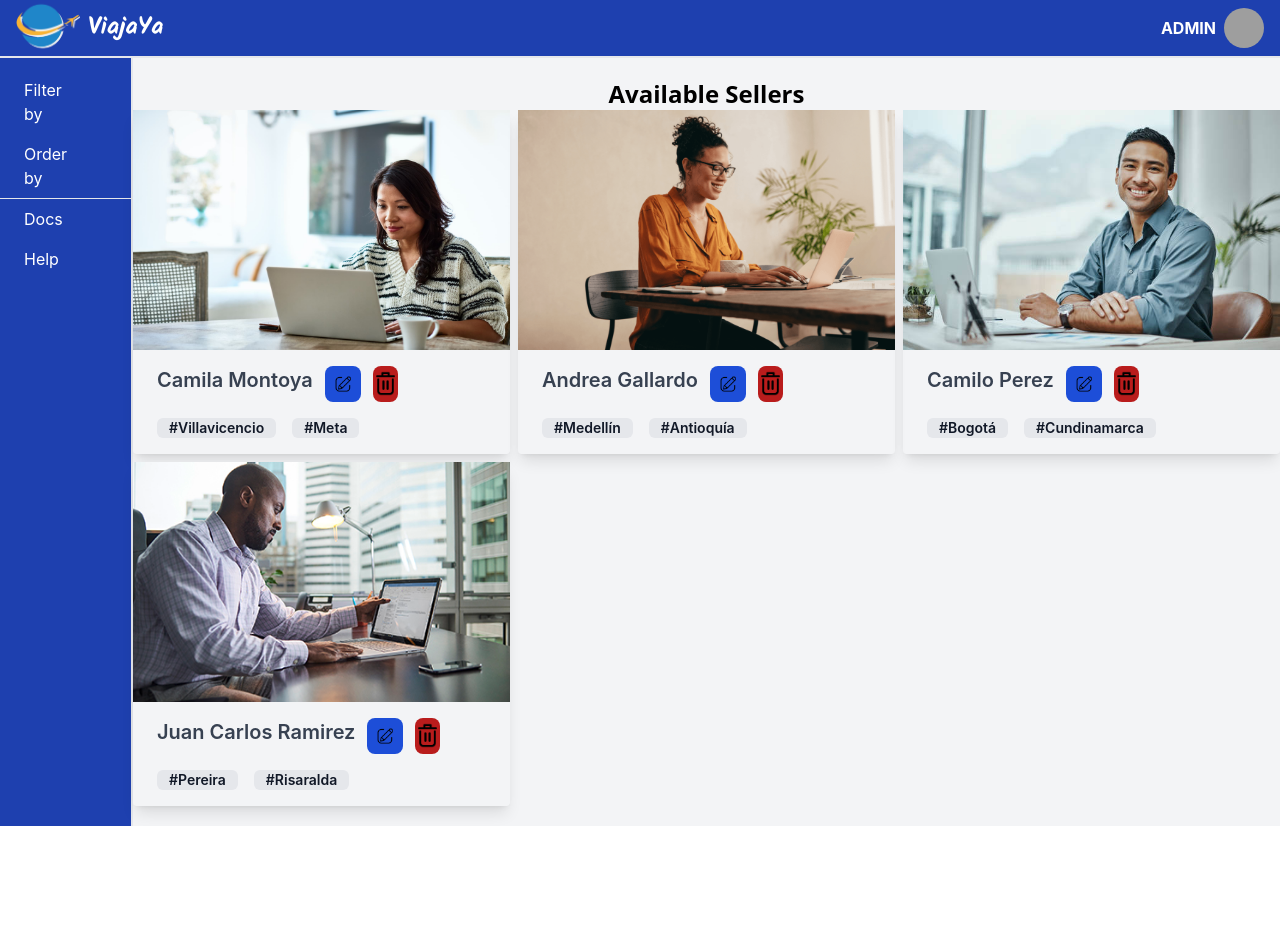
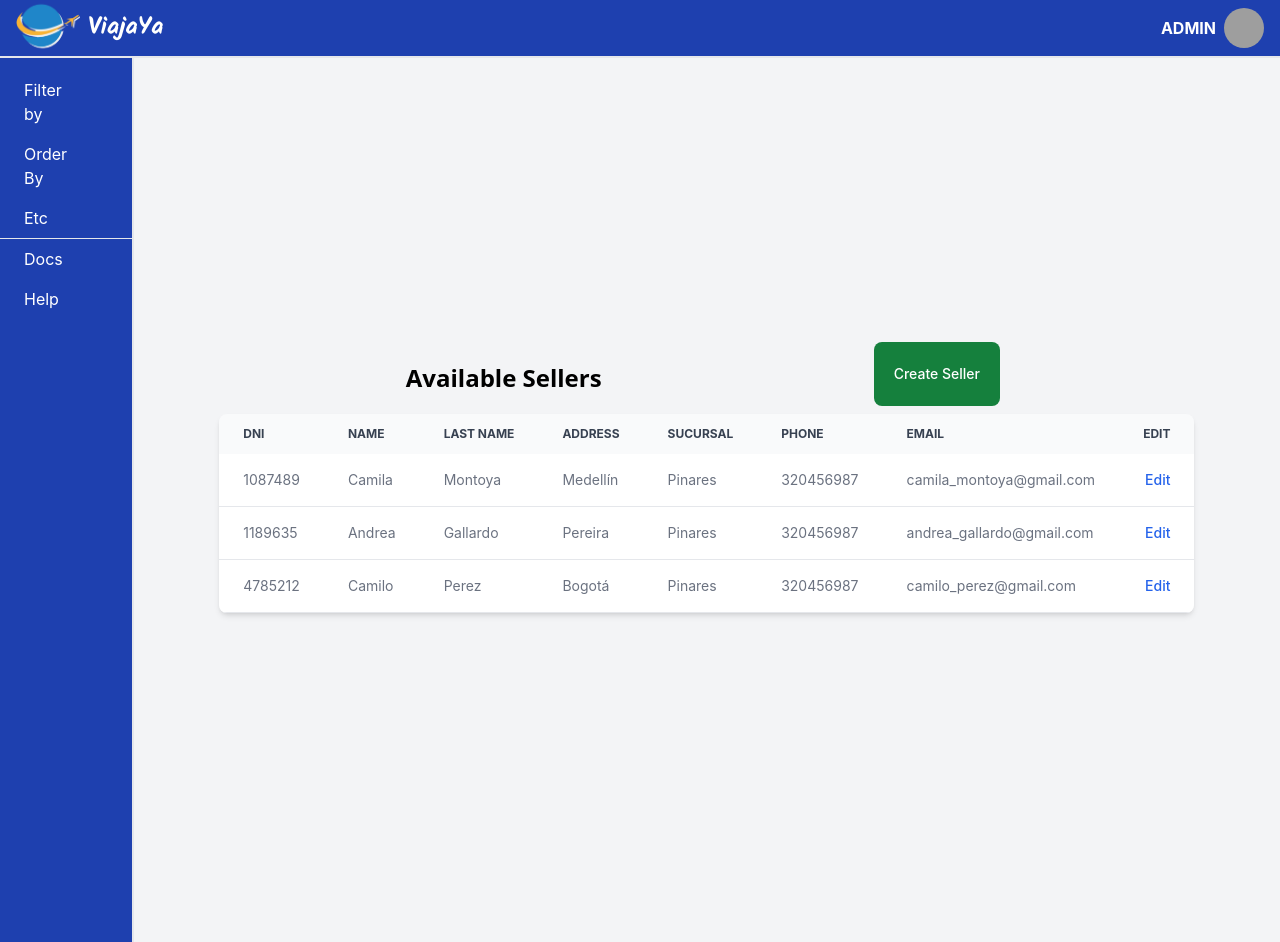
Before and after one commit to coscristian/Agencia-de-Viajes, a React (Create React App) app: page /admin/sellers in a window 1280 px wide. Before the commit the page ends 826 px from the top, so only its background shows below. Built offline with nearby package versions, Linux system fonts and the light colour scheme; grey boxes are pictures that could not be loaded.

Commit message:
Sellers table and form added

```diff
--- a/src/pages/hotels.jsx
+++ b/src/pages/hotels.jsx
@@ -116,7 +116,7 @@ const Hotels = () => {
 };
 
 const HotelTable = ({hotels, setShowTable}) => {
-  console.log(hotels)
+
   return (
     <>
       <Table>
--- a/src/pages/sellers.jsx
+++ b/src/pages/sellers.jsx
@@ -1,29 +1,166 @@
-import React from 'react';
-import admin1 from 'media/admin1.png';
-import admin2 from 'media/admin2.jpg';
-import admin3 from 'media/admin3.jpeg';
-import admin4 from 'media/admin4.jpg';
-import SucursalCard from 'components/SucursalCard';
-import Sidebar from 'components/Sidebar';
+import Sidebar from "components/Sidebar";
+import SidebarOption from "components/SidebarOption";
+import InformationLayout from "layouts/private_layout/InformationLayout";
+import { useEffect, useState } from "react";
+import EntityForm from "components/EntityForm";
+import FormGridHeader from "components/form/FormGridHeader";
+import FormInput from "components/form/FormInput";
+import FormInputSelect from "components/form/FormInputSelect";
+import Table from "components/table/Table";
+import TableBody from "components/table/TableBody";
+import TableHeader from "components/table/TableHeader";
+import TableRow from "components/table/TableRow";
+import TableHeaderColumn from "components/table/TableHeaderColumn";
+
+const sellersBackend = [
+  {
+    dni: "1087489",
+    name: "Camila",
+    lastName: "Montoya",
+    sucursal: "Medellín",
+    address: "Pinares",
+    phone: "320456987",
+    email: "camila_montoya@gmail.com",
+  },
+  {
+    dni: "1189635",
+    name: "Andrea",
+    lastName: "Gallardo",
+    sucursal: "Pereira",
+    address: "Pinares",
+    phone: "320456987",
+    email: "andrea_gallardo@gmail.com",
+  },
+  {
+    dni: "4785212",
+    name: "Camilo",
+    lastName: "Perez",
+    sucursal: "Bogotá",
+    address: "Pinares",
+    phone: "320456987",
+    email: "camilo_perez@gmail.com",
+  },
+];
 
 const Sellers = () => {
+  const [showTable, setShowTable] = useState(true);
+  const [sellers, setSellers] = useState([]);
+
+  useEffect(() => {
+    setSellers(sellersBackend);
+  }, []);
+
   return (
-    <div className='flex flex-row bg-gray-100'>
-        <Sidebar>
-            <li className='py-2 pl-6 pr-14 hover:bg-blue-900 rounded-3xl'>Filter by</li>
-            <li className='py-2 pl-6 pr-14 hover:bg-blue-900 rounded-3xl'>Order by</li>
-        </Sidebar>
-        <div className="flex flex-col my-5 w-full justify-center items-center">
-            <h2 className="text-2xl font-sans font-bold">Available Sellers</h2>
-            <div className="grid grid-cols-3 gap-2">
-                <SucursalCard titulo="Camila Montoya" img={admin3} etiqueta1="Villavicencio" etiqueta2="Meta"/>
-                <SucursalCard titulo="Andrea Gallardo" img={admin1} etiqueta1="Medellín" etiqueta2="Antioquía"/>
-                <SucursalCard titulo="Camilo Perez" img={admin4} etiqueta1="Bogotá" etiqueta2="Cundinamarca"/>
-                <SucursalCard titulo="Juan Carlos Ramirez" img={admin2} etiqueta1="Pereira" etiqueta2="Risaralda"/>
-            </div>
-        </div>
+    <div className="flex flex-row bg-gray-100">
+      <Sidebar>
+        <SidebarOption optionText="Filter by" />
+        <SidebarOption optionText="Order By" />
+        <SidebarOption optionText="Etc" />
+      </Sidebar>
+      <InformationLayout
+        tableTitle="Available Sellers"
+        buttonTableText="Create Seller"
+        formTitle="Creating Seller"
+        buttonFormText="Show All Sellers"
+        showTable={showTable}
+        setShowTable={setShowTable}
+        table={<SellersTable sellers={sellers} setShowTable={setShowTable} />}
+        form={
+          <EntityForm
+            entities={sellers}
+            setEntities={setSellers}
+            setShowTable={setShowTable}
+          >
+            <FormGridHeader>
+              <FormInput
+                type="text"
+                name="dni"
+                placeholder=""
+                required={true}
+                editingInfo={false}
+                labelText="DNI"
+              />
+              <FormInput
+                type="text"
+                name="name"
+                placeholder=""
+                required={true}
+                editingInfo={false}
+                labelText="Name"
+              />
+              <FormInput
+                type="text"
+                name="lastname"
+                placeholder=""
+                required={true}
+                editingInfo={false}
+                labelText="Last Name"
+              />
+              <FormInputSelect
+                name="sucursal"
+                labelText="Sucursal"
+                required={true}
+              >
+                <option>Pereira</option>
+                <option>Cali</option>
+                <option>Medellín</option>
+                <option>Bogotá</option>
+              </FormInputSelect>
+            </FormGridHeader>
+
+            <FormInput
+              type="text"
+              name="address"
+              placeholder=""
+              required={true}
+              editingInfo={false}
+              labelText="Address"
+            />
+            <FormInput
+              type="email"
+              name="email"
+              placeholder=""
+              required={true}
+              editingInfo={false}
+              labelText="Email"
+            />
+            <FormInput
+              type="tel"
+              name="phone"
+              placeholder=""
+              required={true}
+              editingInfo={false}
+              labelText="Phone"
+            />
+          </EntityForm>
+        }
+      />
     </div>
   );
-}
+};
+
+const SellersTable = ({ sellers, setShowTable }) => {
+  return (
+    <>
+      <Table>
+        <TableHeader>
+          <TableHeaderColumn text="DNI" />
+          <TableHeaderColumn text="Name" />
+          <TableHeaderColumn text="Last Name" />
+          <TableHeaderColumn text="Address" />
+          <TableHeaderColumn text="Sucursal" />
+          <TableHeaderColumn text="Phone" />
+          <TableHeaderColumn text="Email" />
+          <TableHeaderColumn text="Edit" />
+        </TableHeader>
+        <TableBody>
+          {sellers.map((seller) => {
+            return <TableRow entity={seller} setShowTable={setShowTable} />;
+          })}
+        </TableBody>
+      </Table>
+    </>
+  );
+};
 
 export default Sellers;
```
